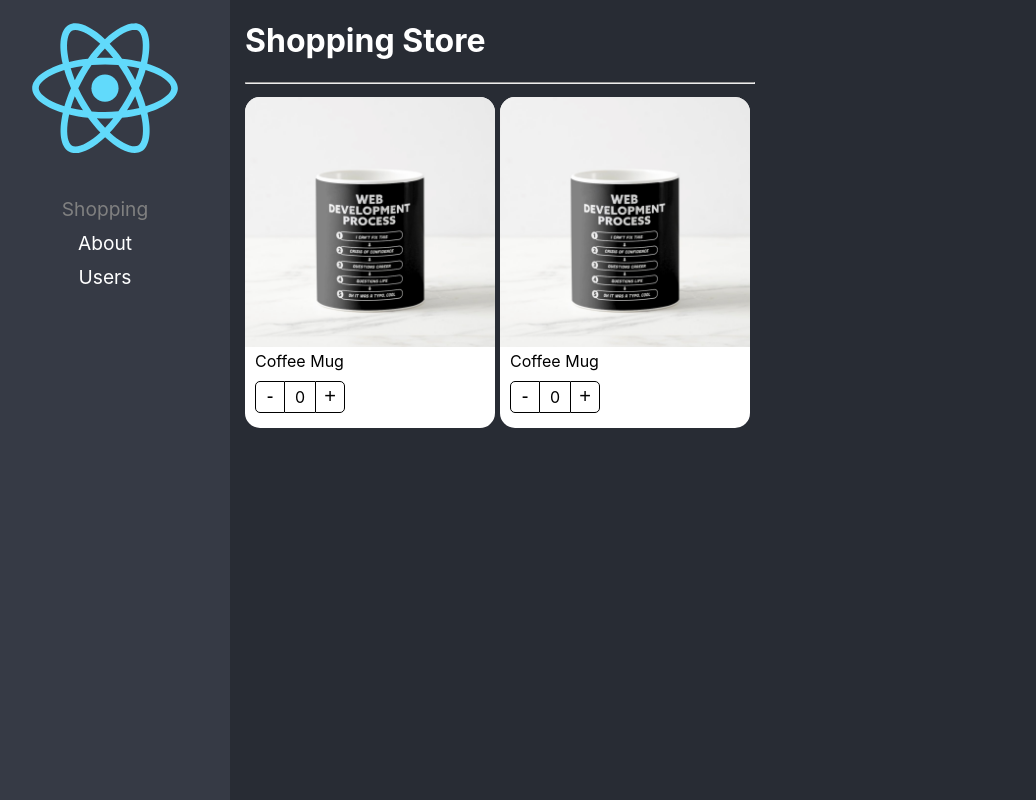
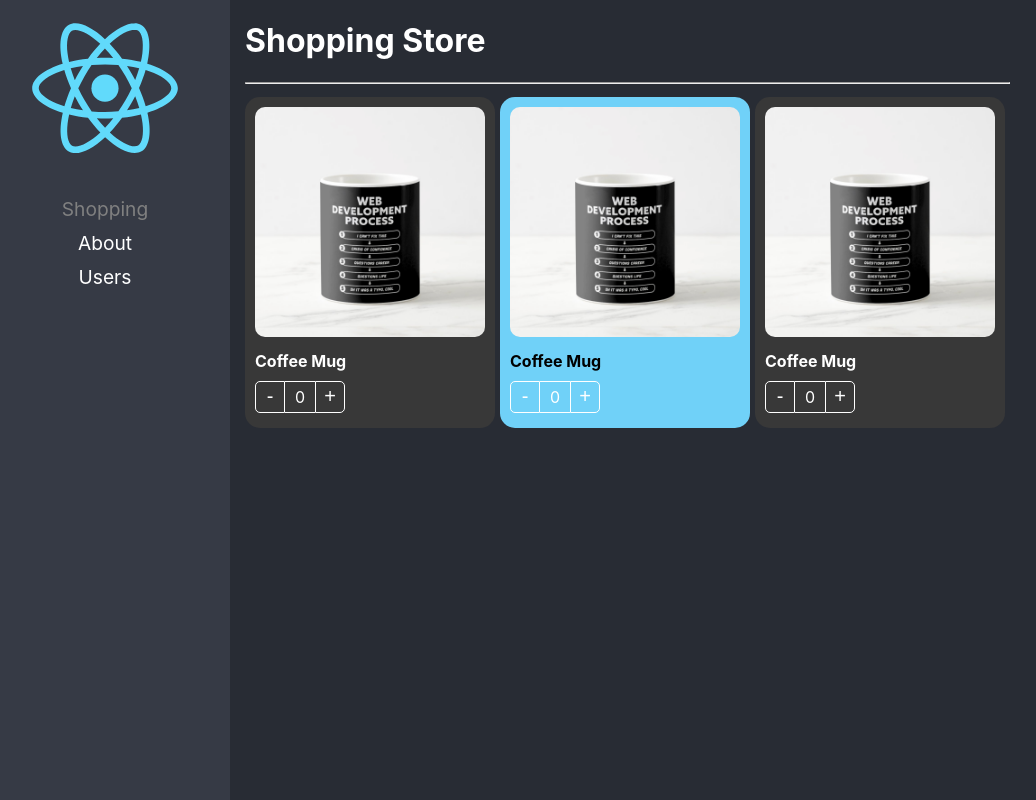
Before and after one commit to jaho2104/react-adv, a React (Create React App) app: page / in a window 1280 px wide. Shown: the whole page, without its empty margins (20-1056 px from the left). Built offline with nearby package versions, Linux system fonts and the light colour scheme.

Commit message:
Extensible Styles

```diff
--- a/src/02-component-patterns/components/ProductButtons.tsx
+++ b/src/02-component-patterns/components/ProductButtons.tsx
@@ -2,12 +2,13 @@ import { FC, useContext } from "react";
 import { ProductContext } from "./ProductCard";
 
 import styles from "../styles/styles.module.css";
+import { ProductButtonsProps } from "../types";
 
-const ProductButtons: FC = () => {
+const ProductButtons: FC<ProductButtonsProps> = ({ className, style }) => {
   const { count, increaseBy } = useContext(ProductContext);
 
   return (
-    <div className={styles.buttonsContainer}>
+    <div className={`${styles.buttonsContainer} ${className}`} style={style}>
       <button onClick={() => increaseBy(-1)} className={styles.buttonMinus}>
         {" "}
         -{" "}
--- a/src/02-component-patterns/components/ProductCard.tsx
+++ b/src/02-component-patterns/components/ProductCard.tsx
@@ -8,12 +8,19 @@ export const ProductContext = createContext({} as ProductContextProps);
 
 const { Provider: ProductCardProvider } = ProductContext;
 
-const ProductCard: FC<ProductCardProps> = ({ children, product }) => {
+const ProductCard: FC<ProductCardProps> = ({
+  children,
+  product,
+  className,
+  style,
+}) => {
   const { count, increaseBy } = useProduct();
 
   return (
     <ProductCardProvider value={{ count, product, increaseBy }}>
-      <div className={styles.productCard}>{children}</div>
+      <div className={`${styles.productCard} ${className}`} style={style}>
+        {children}
+      </div>
     </ProductCardProvider>
   );
 };
--- a/src/02-component-patterns/components/ProductImage.tsx
+++ b/src/02-component-patterns/components/ProductImage.tsx
@@ -5,14 +5,21 @@ import { ProductContext } from "./ProductCard";
 import styles from "../styles/styles.module.css";
 import noImage from "../assets/no-image.jpeg";
 
-const ProductImage: FC<ProductImageProps> = ({ img = "" }) => {
+const ProductImage: FC<ProductImageProps> = ({ img, className, style }) => {
   const {
     product: { img: imgFromProduct },
   } = useContext(ProductContext);
 
   const imgToShow = img || imgFromProduct || noImage;
 
-  return <img src={imgToShow} alt="Product" className={styles.productImg} />;
+  return (
+    <img
+      src={imgToShow}
+      alt="Product"
+      className={`${styles.productImg} ${className}`}
+      style={style}
+    />
+  );
 };
 
 export default ProductImage;
--- a/src/02-component-patterns/components/ProductTitle.tsx
+++ b/src/02-component-patterns/components/ProductTitle.tsx
@@ -4,14 +4,18 @@ import { ProductContext } from "./ProductCard";
 
 import styles from "../styles/styles.module.css";
 
-const ProductTitle: FC<ProductTitleProps> = ({ title }) => {
+const ProductTitle: FC<ProductTitleProps> = ({ title, className, style }) => {
   const {
     product: { title: titleFromProduct },
   } = useContext(ProductContext);
 
   const titleToShow = title || titleFromProduct;
 
-  return <span className={styles.productDescription}>{titleToShow}</span>;
+  return (
+    <span className={`${styles.productDescription} ${className}`} style={style}>
+      {titleToShow}
+    </span>
+  );
 };
 
 export default ProductTitle;
--- a/src/02-component-patterns/pages/ShoppingPage.tsx
+++ b/src/02-component-patterns/pages/ShoppingPage.tsx
@@ -3,6 +3,8 @@ import ProductCard, {
   ProductImage,
   ProductTitle,
 } from "../components";
+
+import "../styles/custom-styles.css";
 
 const product = {
   id: "1",
@@ -22,15 +24,38 @@ export const ShoppingPage = () => {
           flexWrap: "wrap",
         }}
       >
-        <ProductCard product={product}>
-          <ProductImage />
-          <ProductTitle />
-          <ProductButtons />
+        <ProductCard className="bg-dark white" product={product}>
+          <ProductImage className="custom-image" />
+          <ProductTitle className="bold" />
+          <ProductButtons className="custom-buttons" />
         </ProductCard>
-        <ProductCard product={product}>
-          <ProductCard.Image />
-          <ProductCard.Title />
-          <ProductCard.Buttons />
+
+        <ProductCard
+          style={{
+            backgroundColor: "#70D1F8",
+            color: "#000",
+          }}
+          product={product}
+        >
+          <ProductImage
+            style={{
+              borderRadius: "20px",
+              padding: "10px",
+              width: "calc(100% - 20px)",
+            }}
+          />
+          <ProductTitle
+            style={{
+              fontWeight: "bold",
+            }}
+          />
+          <ProductButtons className="custom-buttons" />
+        </ProductCard>
+
+        <ProductCard className="bg-dark white" product={product}>
+          <ProductCard.Image className="custom-image" />
+          <ProductCard.Title className="bold" />
+          <ProductCard.Buttons className="custom-buttons" />
         </ProductCard>
       </div>
     </div>
--- /dev/null
+++ b/src/02-component-patterns/styles/custom-styles.css
@@ -0,0 +1,23 @@
+.bg-dark {
+  background-color: rgb(56, 56, 56);
+}
+
+.bold {
+  font-weight: bold;
+}
+
+.custom-buttons button,
+.custom-buttons div {
+  border-color: #fff;
+  color: #fff;
+}
+
+.custom-image {
+  border-radius: 20px;
+  padding: 10px;
+  width: calc(100% - 20px);
+}
+
+.white {
+  color: #fff;
+}
```
Also changed, not shown: src/02-component-patterns/types/types.ts (+23 -14 lines).
